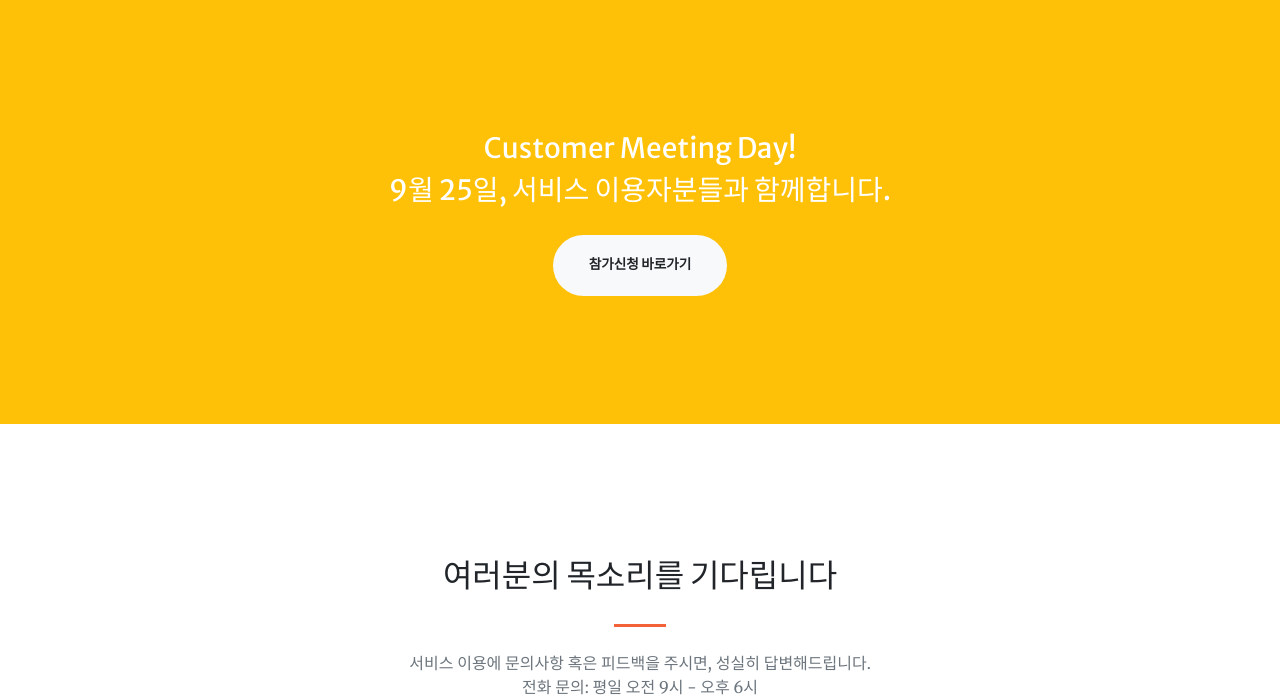
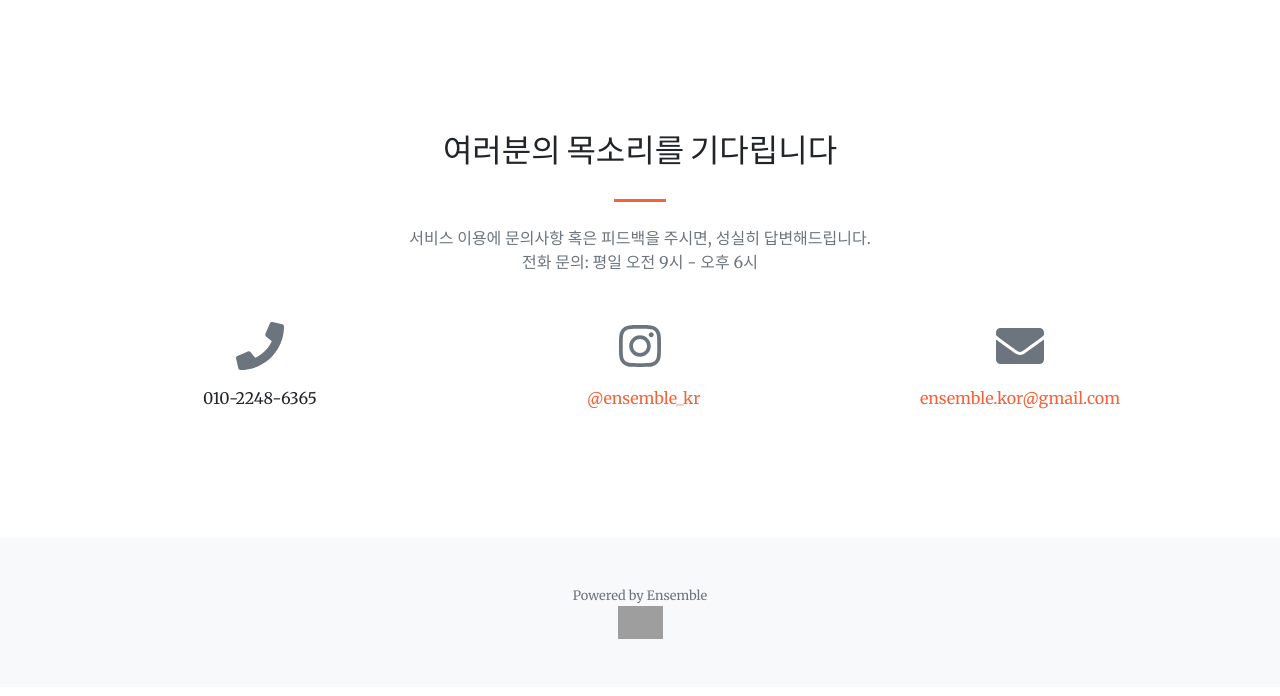
Before and after one commit to Sunny-W-Park/ensemble4publish, a Django app: page / in a window 1280 px wide. Shown: the part 3064-3760 px from the top of the page. After the commit the page ends 3703 px from the top, so only its background shows below. Run offline with Django 3.2, Linux system fonts and the light colour scheme; some libraries are stand-ins or nearby versions; grey boxes are pictures that could not be loaded.

Commit message:
hide cs meeting day

```diff
--- a/daemun/templates/daemun.html
+++ b/daemun/templates/daemun.html
@@ -182,12 +182,12 @@
         </div>
 
         <!-- Call to action-->
-        <section class="page-section bg-warning text-white">
+        <!--<section class="page-section bg-warning text-white">
             <div class="container text-center">
                 <h3 class="mb-4"> Customer Meeting Day! </br> 9월 25일, 서비스 이용자분들과 함께합니다.</h2>
                 <a class="btn btn-light btn-xl" href="http://www.projectensemble.kr/updates/1/"> 참가신청 바로가기</a>
             </div>
-        </section>
+        </section>-->
 
 
         <!-- Contact-->
```
Also changed, not shown: 3 other files.
